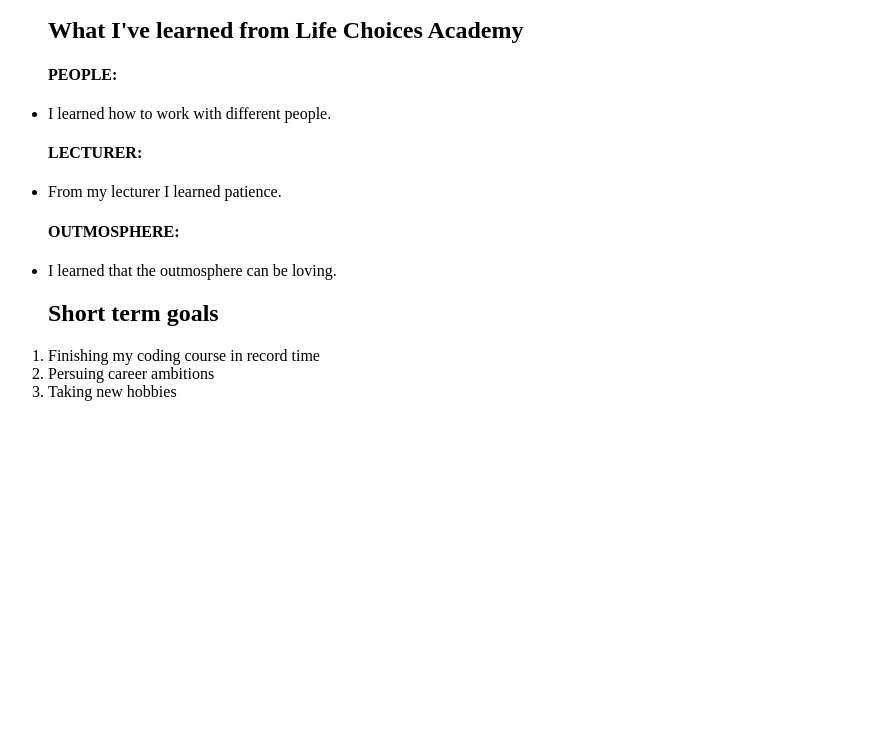
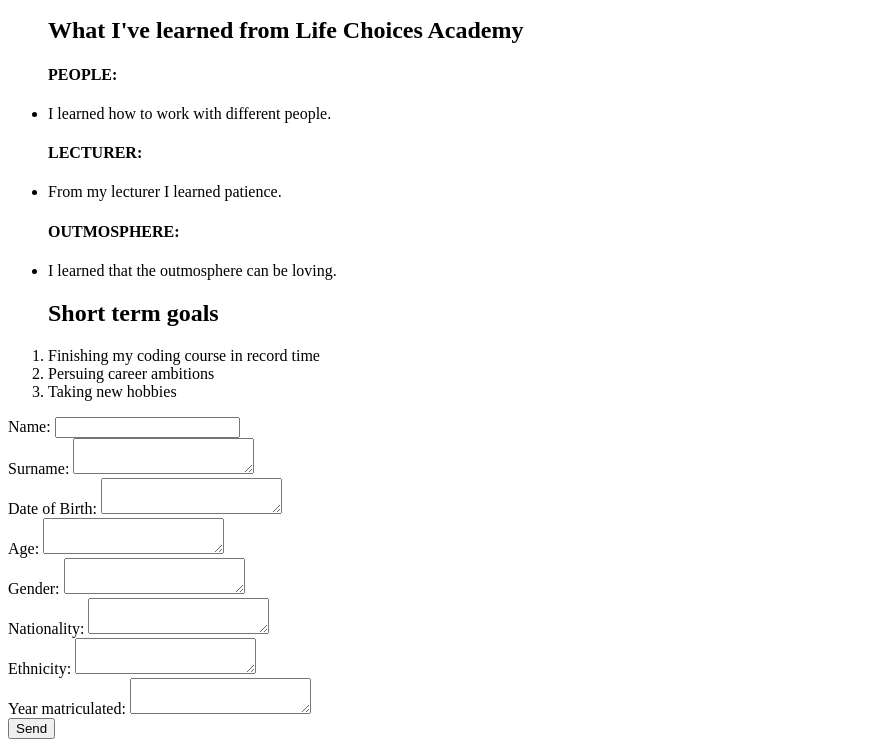
Before and after one commit to Nikilitha26/Wednesday, a plain HTML site: page index.html in a window 1280 px wide. Shown: the part 481-1228 px from the top of the page, without its empty margins (0-886 px from the left). Before the commit the page ends 898 px from the top, so only its background shows below. Drawn offline with Linux system fonts and the light colour scheme.

Commit message:
first commit

```diff
--- a/index.html
+++ b/index.html
@@ -97,6 +97,48 @@
                 <li>Persuing career ambitions</li>
                 <li>Taking new hobbies</li>
             </ol>
+            <!-- modify this form HTML and place wherever you want your form -->
+<form
+action="https://formspree.io/f/xkndknqb"
+method="POST"
+>
+<label>
+  Name:
+  <input type="email" name="email">
+</label><br>
+
+<label>
+  Surname:
+  <textarea name="message"></textarea>
+</label><br>
+<label>
+    Date of Birth:
+    <textarea name="message"></textarea>
+  </label><br>
+  <label>
+    Age:
+    <textarea name="message"></textarea>
+  </label><br>
+  <label>
+    Gender:
+    <textarea name="message"></textarea>
+  </label><br>
+  <label>
+    Nationality:
+    <textarea name="message"></textarea>
+  </label><br>
+  <label>
+    Ethnicity:
+    <textarea name="message"></textarea>
+  </label><br>
+  <label>
+    Year matriculated:
+    <textarea name="message"></textarea>
+  </label><br>
+<!-- your other form fields go here -->
+<button type="submit">Send</button>
+</form>
+
     </main>
 
 </body>
```
